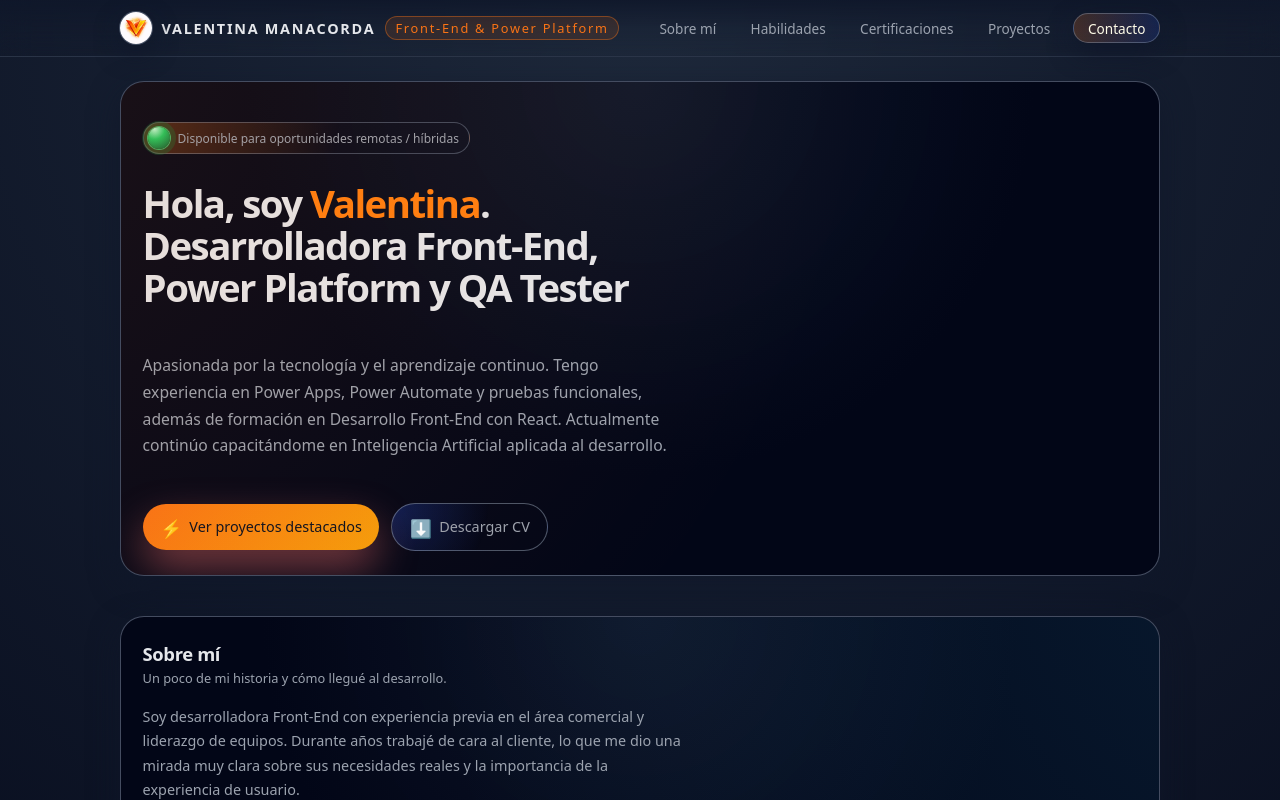
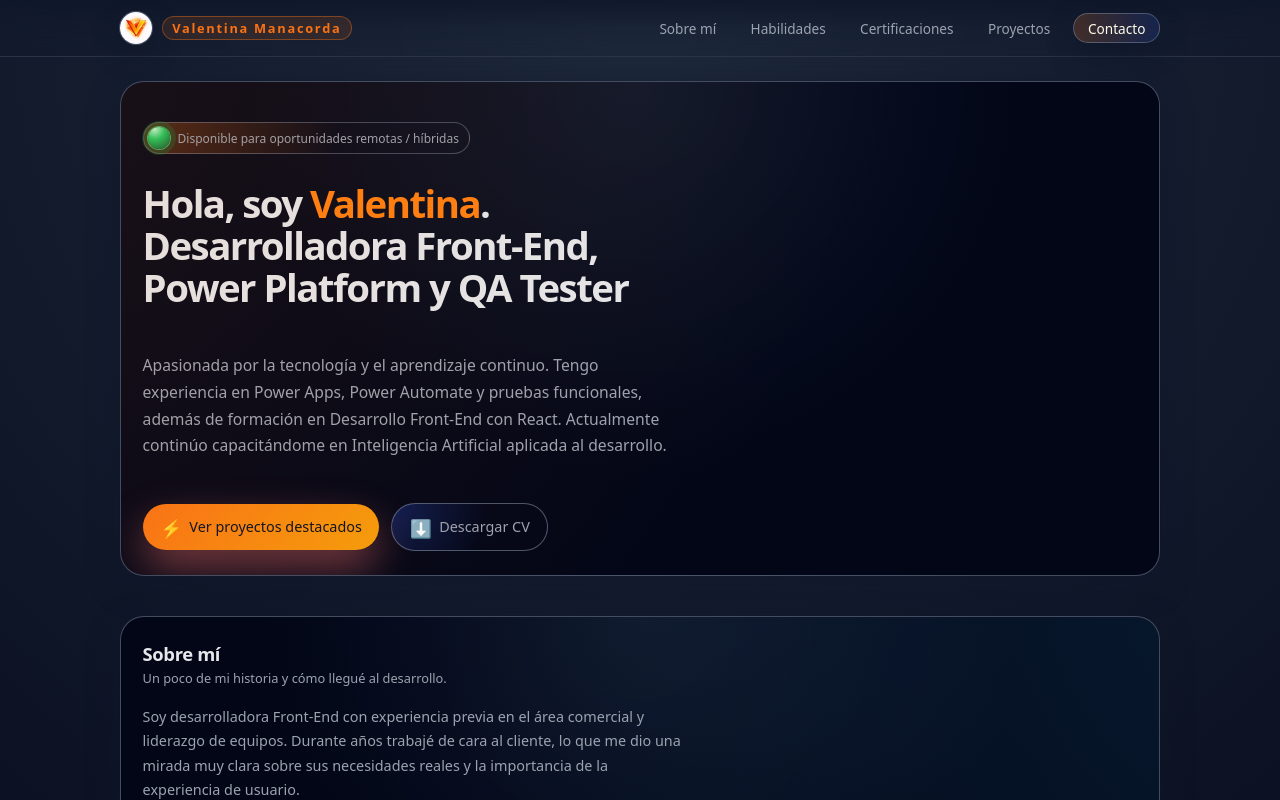
Before and after one commit to vmanacorda/PorfolioValentinaManacorda, a React (Vite) app: page / in a window 1280 px wide. Shown: the top 800 px of the page. Built offline with nearby package versions, Linux system fonts and the light colour scheme.

Commit message:
Update Navbar.jsx

```diff
--- a/src/components/Navbar.jsx
+++ b/src/components/Navbar.jsx
@@ -7,7 +7,6 @@ function Navbar() {
         <a href="#top" className="brand">
           <img src={logoV} alt="Logo" className="brand-mark" />
           <span>Valentina Manacorda</span>
-          <span>Front-End & Power Platform</span>
         </a>
 
         <nav>
```
